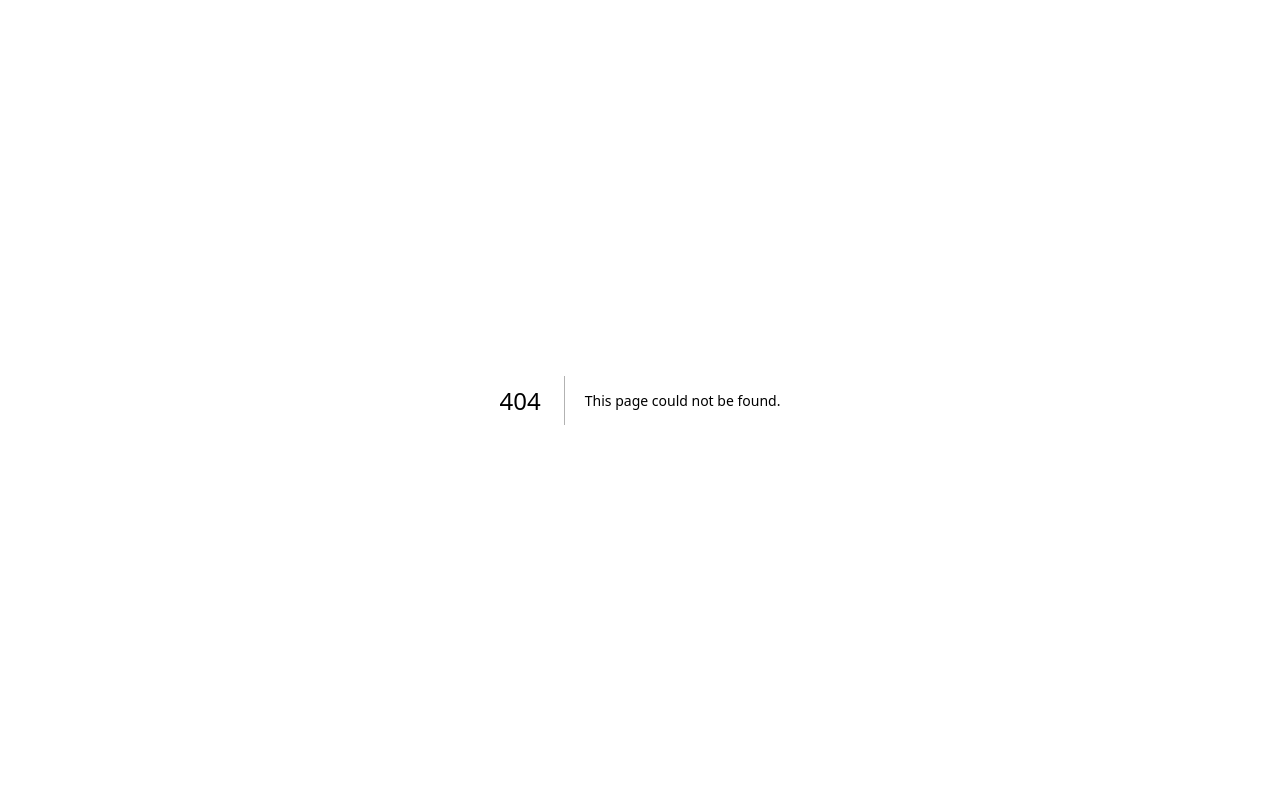
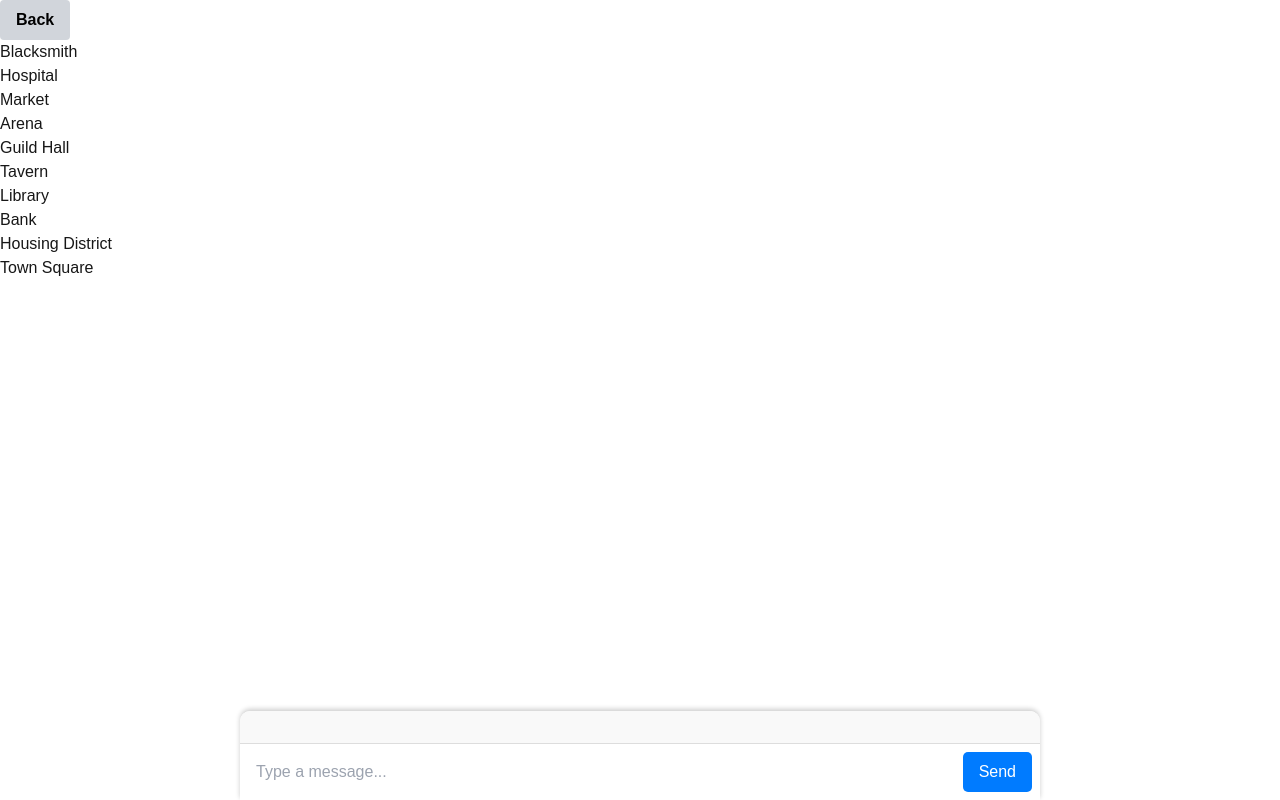
Before and after one commit to Tommysons/mafia-world, a Next.js app: page /city in a window 1280 px wide. Before the commit this address had no page. Built offline with nearby package versions, Linux system fonts and the light colour scheme.

Commit message:
Creating City

```diff
--- /dev/null
+++ b/app/city/page.tsx
@@ -0,0 +1,32 @@
+"use client"
+import Chat from '@/components/Chat'
+import Link from 'next/link'
+import React from 'react'
+
+const City = () => {
+    return (
+        <section>
+            <Link href='/#'>
+                <button className='bg-gray-300 hover:bg-gray-800 text-black font-bold
+                py-2 px-4 rounded'>
+                    Back
+                </button>
+            </Link>
+            <div>Blacksmith</div>
+            <div>Hospital</div>
+            <div>Market</div>
+            <div>Arena</div>
+            <div>Guild Hall</div>
+            <div>Tavern</div>
+            <div>Library</div>
+            <div>Bank</div>
+            <div>Housing District</div>
+            <div>Town Square</div>
+            <div>
+                <Chat/>
+            </div>
+        </section>
+    )
+}
+
+export default City
--- a/app/globals.css
+++ b/app/globals.css
@@ -21,6 +21,49 @@ body {
   font-family: Arial, Helvetica, sans-serif;
 }
 
+.chat-container{
+  position: fixed;
+  bottom: 0;
+  width: 100%;
+  max-width: 800px;
+  left: 50%;
+  transform: translateX(-50%);
+  background-color:#fff ;
+  box-shadow: 0 -2px 5px rgba(0, 0, 0, 0.2);
+  border-radius: 10px 10px 0 0;
+  overflow: hidden;
+}
+
+.chat-messages {
+  max-height: 170px;
+  overflow-y: scroll;
+  padding: 1rem;
+  border-bottom: 1px solid #ddd;
+  background-color: #f9f9f9;
+}
+
+.chat-input{
+  display: flex;
+  padding: 0.5rem;
+
+}
+
+.chat-input-field{
+  display: flex;
+  padding: 0.5rem;
+  width: 100%;
+}
+
+.chat-send-button{
+  margin-left: 0.5rem;
+  padding: 0.5rem 1rem;
+  background-color: #007bff;
+  color: #fff;
+  border: none;
+  border-radius: 5px;
+  cursor: pointer;
+}
+
 @layer utilities {
   .text-balance {
     text-wrap: balance;
@@ -37,6 +80,9 @@ body {
   :root {
     --scale-factor: 0.8; /* Reduce to 60% for smaller screens */
   }
+  .chat-messages{
+    max-height: 140px;
+  }
 }
 
 @media (max-width: 480px) {
@@ -50,4 +96,7 @@ body {
 .RightColumn div, .AvatarColumn div {
     transform: translate(50px, 50px); /* Move items within the column down and right */
 }
+.chat-messages{
+  max-height: 100px;
 }
+}
--- a/app/page.tsx
+++ b/app/page.tsx
@@ -1,12 +1,23 @@
+"use client"
+import Chat from "@/components/Chat";
 import Link from "next/link";
 
 export default function Home() {
   return (
 
-    <div className="flex justify-center">
+    <div className="flex justify-center gap-3">
     <Link href={`/profile`}>
       <button>Profile</button>
     </Link>
+    <Link href='/world'>
+    <button>World</button>
+    </Link>
+    <Link href='/city'>
+    <button>City</button>
+    </Link>
+    <div>
+      <Chat/>
+    </div>
     </div>
   );
 }
--- a/app/profile/page.tsx
+++ b/app/profile/page.tsx
@@ -7,6 +7,7 @@ import RightColumn from "@/components/RightColumn";
 import { useInventoryProfile } from "@/hooks/useInventoryProfile";
 import Inventory from "@/components/Inventory";
 import Stats from "@/components/Stats";
+import Chat from "@/components/Chat";
 
 const Profile = () => {
     const { inventory, profile, handleInventoryClick, handleProfileClick } = useInventoryProfile();
@@ -15,7 +16,8 @@ const Profile = () => {
         <section className="flex flex-col items-center p-4 md:p-8">
             <div className="mb-4">
                 <Link href="/#">
-                    <button className="bg-gray-300 hover:bg-gray-800 text-black font-bold py-2 px-4 rounded">
+                    <button className="bg-gray-300 hover:bg-gray-800 text-black
+                    font-bold py-2 px-4 rounded">
                         Back
                     </button>
                 </Link>
@@ -37,6 +39,9 @@ const Profile = () => {
                 {/* Inventory Section */}
                 <Inventory inventory={inventory} handleInventoryClick={handleInventoryClick}/>
             </div>
+            <div>
+                <Chat/>
+            </div>
         </section>
     );
 };
--- a/app/test/page.tsx
+++ /dev/null
@@ -1,61 +0,0 @@
-import React from "react";
-import { Item } from "@/types/item";
-
-interface LeftColumnProps {
-    profile: { [key: string]: Item | null}
-    handleProfileClick: (slotKey: string) => void
-}
-
-const Test: React.FC<LeftColumnProps>=({profile, handleProfileClick}) => (
-    <div className="flex flex-col items-center cursor-pointer gap-[2px]">
-        {['helmet', 'necklace', 'sword', 'chest', 'belt'].map(slotkey => {
-            //Set base dimensions for each item
-            let baseHeight, baseWidth
-            switch (slotkey) {
-                case 'helmet':
-                    baseWidth = 150
-                    baseHeight = 80
-                    break
-                case 'necklace':
-                    baseWidth = 150
-                    baseHeight = 44
-                    break
-                case "sword":
-                    baseWidth = 150
-                    baseHeight = 200
-                    break
-                case 'chest':
-                    baseWidth = 150
-                    baseHeight = 150
-                    break
-                case 'belt':
-                    baseWidth = 150
-                    baseHeight = 65
-                    break
-                default:
-                    baseWidth = 150
-                    baseHeight = 70
-            }
-
-            //Apply scaling factor to both width and height
-            const style = {
-                width: `calc(${baseWidth}px * var(--scale-factor))`,
-                height: `calc(${baseHeight}px * var(--scale-factor))`
-            }
-            return(
-                <div
-                    className="flex justify-center items-center bg-white
-                    rounded-lg border border-gray-300 text-center"
-                    key={slotkey}
-                    style={style}
-                    onDoubleClick={() =>handleProfileClick(slotkey)}
-                >
-                    {profile[slotkey] ? profile[slotkey]?.name
-                    : slotkey.charAt(0).toLocaleUpperCase() + slotkey.slice(1)}
-                </div>
-            )
-        })}
-    </div>
-)
-
-export default Test
--- /dev/null
+++ b/app/world/page.tsx
@@ -0,0 +1,18 @@
+"use client"
+import Chat from '@/components/Chat'
+import Link from 'next/link'
+import React from 'react'
+
+const World = () => {
+  return (
+   <section>
+    <Link href='/#'>
+        <button className='bg-gray-300 hover:bg-gray-800 text-black font-bold
+        py-2 px-4 rounded'>Back</button>
+    </Link>
+    <Chat/>
+   </section>
+  )
+}
+
+export default World
--- /dev/null
+++ b/components/Chat.tsx
@@ -0,0 +1,46 @@
+import React, { useState } from 'react';
+
+const Chat = () => {
+  const [messages, setMessages] = useState<string[]>([]); // State for chat messages
+  const [currentMessage, setCurrentMessage] = useState<string>(''); // State for the input field
+
+  // Handle sending a message
+  const handleSendMessage = () => {
+    if (currentMessage.trim()) {
+      setMessages([...messages, currentMessage]); // Add the new message to the list
+      setCurrentMessage(''); // Clear the input field
+    }
+  };
+
+  // Handle input change
+  const handleInputChange = (event: React.ChangeEvent<HTMLInputElement>) => {
+    setCurrentMessage(event.target.value);
+  };
+
+  return (
+    <div className="chat-container">
+      <div className="chat-messages">
+        {messages.map((message, index) => (
+          <div key={index} style={{ marginBottom: '0.5rem' }}>
+            <strong>User:</strong> {message}
+          </div>
+        ))}
+      </div>
+
+      <div className="chat-input">
+        <input
+          type="text"
+          value={currentMessage}
+          onChange={handleInputChange}
+          placeholder="Type a message..."
+          className="chat-input-field"
+        />
+        <button onClick={handleSendMessage} className="chat-send-button">
+          Send
+        </button>
+      </div>
+    </div>
+  );
+};
+
+export default Chat;
```
Also changed, not shown: 1 other file (tests, documents, lock files or other folders).
